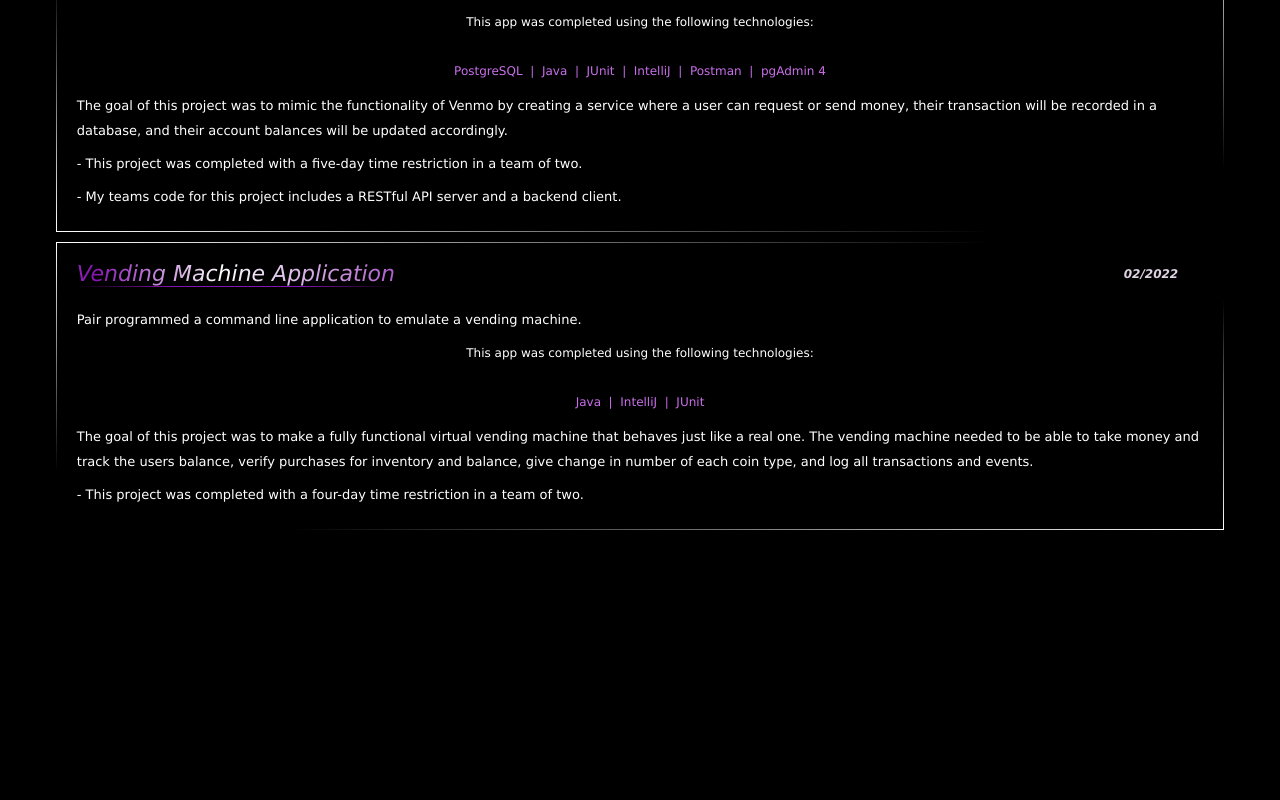
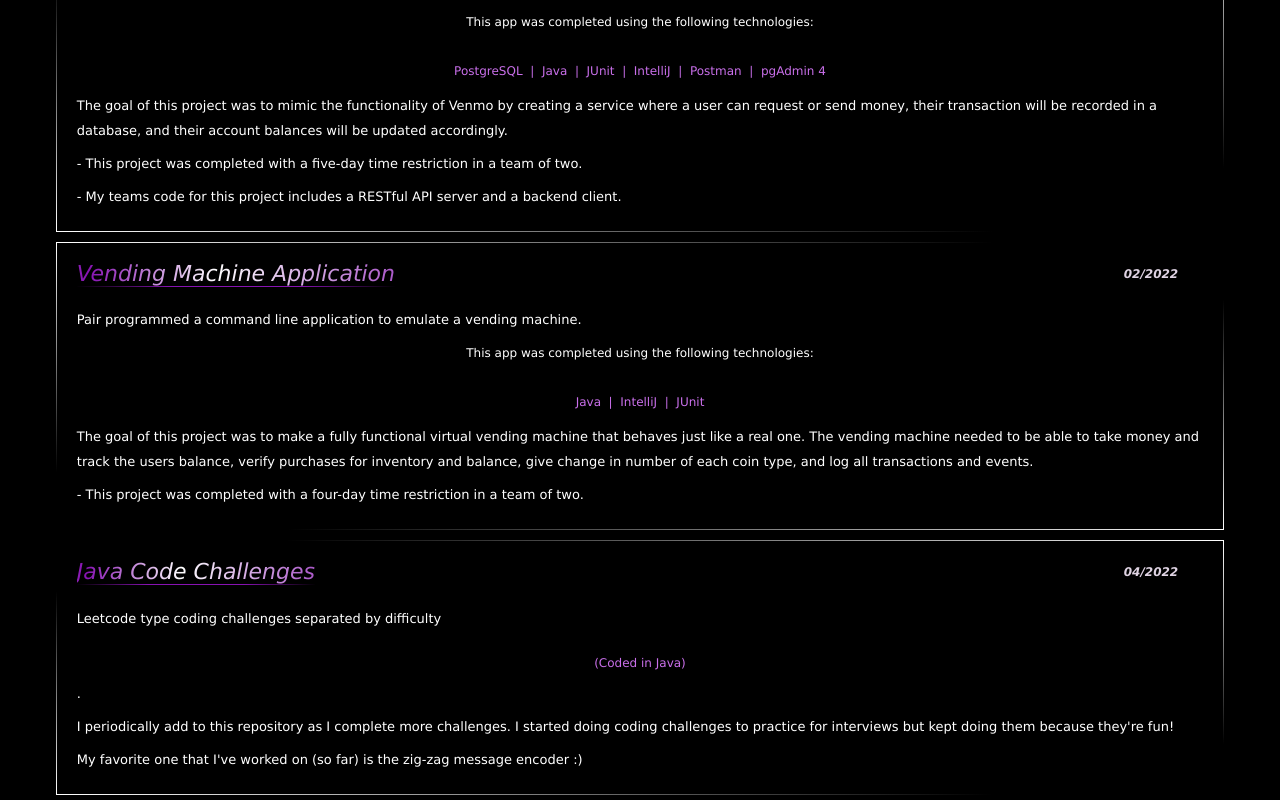
Before and after one commit to mxwllsmth/maxsmith, a React (Create React App) app: page /maxsmith/Projects in a window 1280 px wide. Shown: the part 759-1559 px from the top of the page. Before the commit the page ends 1294 px from the top, so only its background shows below. Built offline with nearby package versions, Linux system fonts and the light colour scheme.

Commit message:
Added project

```diff
--- a/src/components/Projects.js
+++ b/src/components/Projects.js
@@ -14,7 +14,7 @@ const Projects = props => {
           </div>
           <p>I developed this website to showcase my resume in a fun way where I can include a little more about myself, as well as to learn to use React.</p>
           <p className="smallLine" id="completedUsing">This site was completed using the following technologies: </p>
-          <p id="skills">React.js&nbsp;&nbsp;|&nbsp;&nbsp;JSX&nbsp;&nbsp;|&nbsp;&nbsp;HTML&nbsp;&nbsp;|&nbsp;&nbsp;CSS&nbsp;&nbsp;|&nbsp;&nbsp;VS Code</p>
+          <p id="skills">React.js&nbsp;&nbsp;|&nbsp;&nbsp;JavaScript&nbsp;&nbsp;|&nbsp;&nbsp;JSX&nbsp;&nbsp;|&nbsp;&nbsp;HTML&nbsp;&nbsp;|&nbsp;&nbsp;CSS&nbsp;&nbsp;|&nbsp;&nbsp;VS Code</p>
         </div>
       </div>
 
@@ -82,6 +82,23 @@ const Projects = props => {
         </div>
       </div>
 
+      <div id="leetContainer" className="reveal fade-in active">
+        <div id="leet">
+          <div id="subHeader">
+            <a href="https://github.com/mxwllsmth/Java-Code-Challenges/tree/main/Exploring-Java/src/main/java/com/techelevator" target="_blank" rel="noopener noreferrer"><h2 id="title">Java Code Challenges</h2></a>
+            <h4 className="projectDate">04/2022</h4>
+          </div>
+          <p>Leetcode type coding challenges separated by difficulty <span id="skills">(Coded in Java)</span>.</p>
+          <p className="smallLine"></p>
+          <p>I periodically add to this repository as I complete more challenges. I started doing coding challenges to practice for interviews but kept doing them because they're fun!</p>
+          <p className="smallLine"></p>
+          <p>My favorite one that I've worked on (so far) is the zig-zag message encoder :)</p>
+        </div>
+        <div id="img">
+          <a href="https://github.com/mxwllsmth/Java-Code-Challenges/tree/main/Exploring-Java/src/main/java/com/techelevator" target="_blank" rel="noopener noreferrer"><img src={githubLogo} id="GHLogo" alt="Github Logo"/></a>
+        </div>
+      </div>
+
     </div>
   );
 };
--- a/src/styles/Projects.css
+++ b/src/styles/Projects.css
@@ -1,13 +1,15 @@
 #websiteContainer,
 #potholeContainer,
 #tenmoContainer,
-#vendingContainer {
+#vendingContainer,
+#leetContainer {
   display: flex;
   align-items: center;
 }
 #potholeContainer,
 #tenmoContainer,
-#vendingContainer {
+#vendingContainer,
+#leetContainer {
   animation-delay: 1s;
   animation-fill-mode: both;
 }
@@ -43,7 +45,8 @@
   padding: 0 20px 20px 20px;
 }
 
-#vending {
+/* Change this selector for whichever project is at the bottom of the page! */
+#leet {
   margin-bottom: 4%;
 }
 
@@ -53,7 +56,8 @@
   color: rgb(201, 111, 234);
 }
 
-#tenmo {
+#tenmo,
+#leet {
   display: flex;
   flex-direction: column;
   width: 65vw;
@@ -106,14 +110,14 @@
   #projectsPage {
     width: 100vw;
   }
-  #website, #pothole, #tenmo, #vending {
+  #website, #pothole, #tenmo, #vending, #leet {
     width: 88vw;
     margin: 5px;
   }
   #website {
     padding-bottom: 0;
   }
-  #websiteContainer, #potholeContainer, #tenmoContainer, #vendingContainer {
+  #websiteContainer, #potholeContainer, #tenmoContainer, #vendingContainer, #leetContainer {
     font-size: 13px;
     width: 100vw;
     justify-content: center;
```
